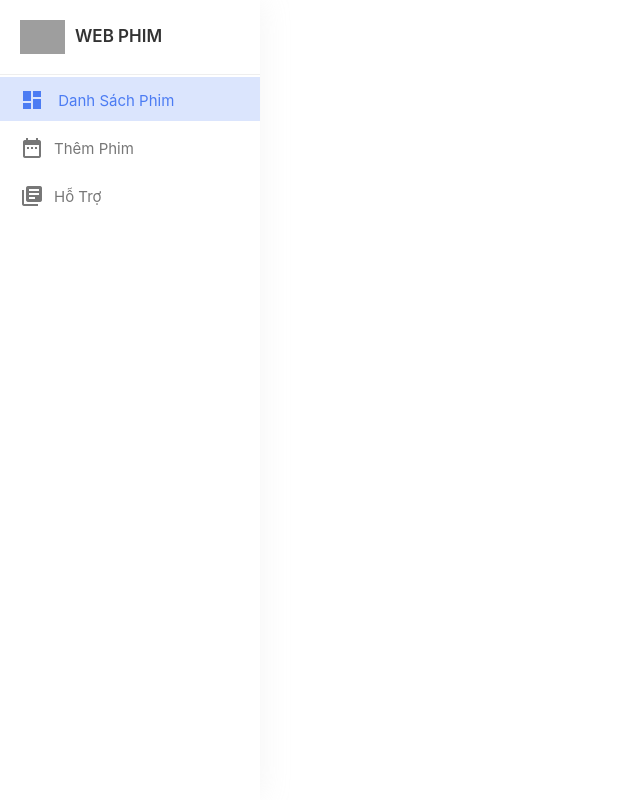
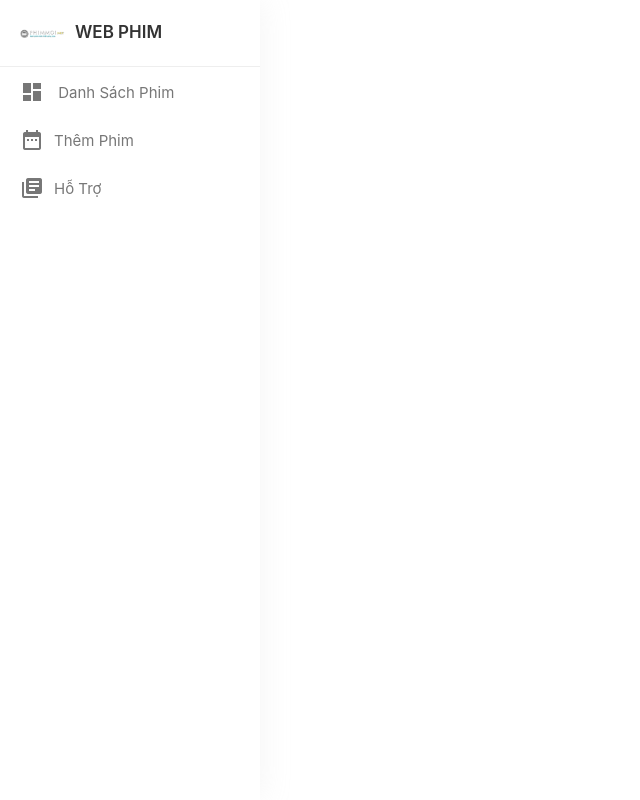
Before and after one commit to hung0509/BaiNhom, a PHP site: page /BaiNhom/admin/adminheader.php in a window 1280 px wide. Shown: the whole page, without its empty margins (0-640 px from the left). Run offline with PHP 8.4, Linux system fonts and the light colour scheme; grey boxes are pictures that could not be loaded.

Commit message:
change style css admin

```diff
--- a/admin/adminheader.php
+++ b/admin/adminheader.php
@@ -30,15 +30,15 @@
 <body>
     <nav id="sidebar">
         <div class="sidebar-header">
-            <h3><img src="img/logo.png" class="img-fluid" /><span>Web phim</span></h3>
+            <h3><img src="../uploads/img/phimmoi.png" class="img-fluid" /><span>Web phim</span></h3>
         </div>
         <ul class="list-unstyled components">
-            <li class="active">
+            <li class="active1">
                 <a href="./adminhome.php?movie_search=" class="dashboard"><i class="material-icons">dashboard</i>
                     <span>Danh sách phim</span></a>
             </li>
 
-            <li class="">
+            <li class="active2">
                 <a href="./addfilm.php"><i class="material-icons">date_range</i><span>Thêm phim</span></a>
             </li>
 
--- a/css/custom.css
+++ b/css/custom.css
@@ -210,15 +210,7 @@ a:focus {
 	padding: 2px 0px;
 }
 
-#sidebar ul li.active>a {
-	color: #4c7cf3;
-	background-color: #DBE5FD;
-}
 
-
-#sidebar ul li.active>a i {
-	color: #4c7cf3;
-}
 
 
 
```
Also changed, not shown: admin/adminhome.php (+9 -0 lines).
